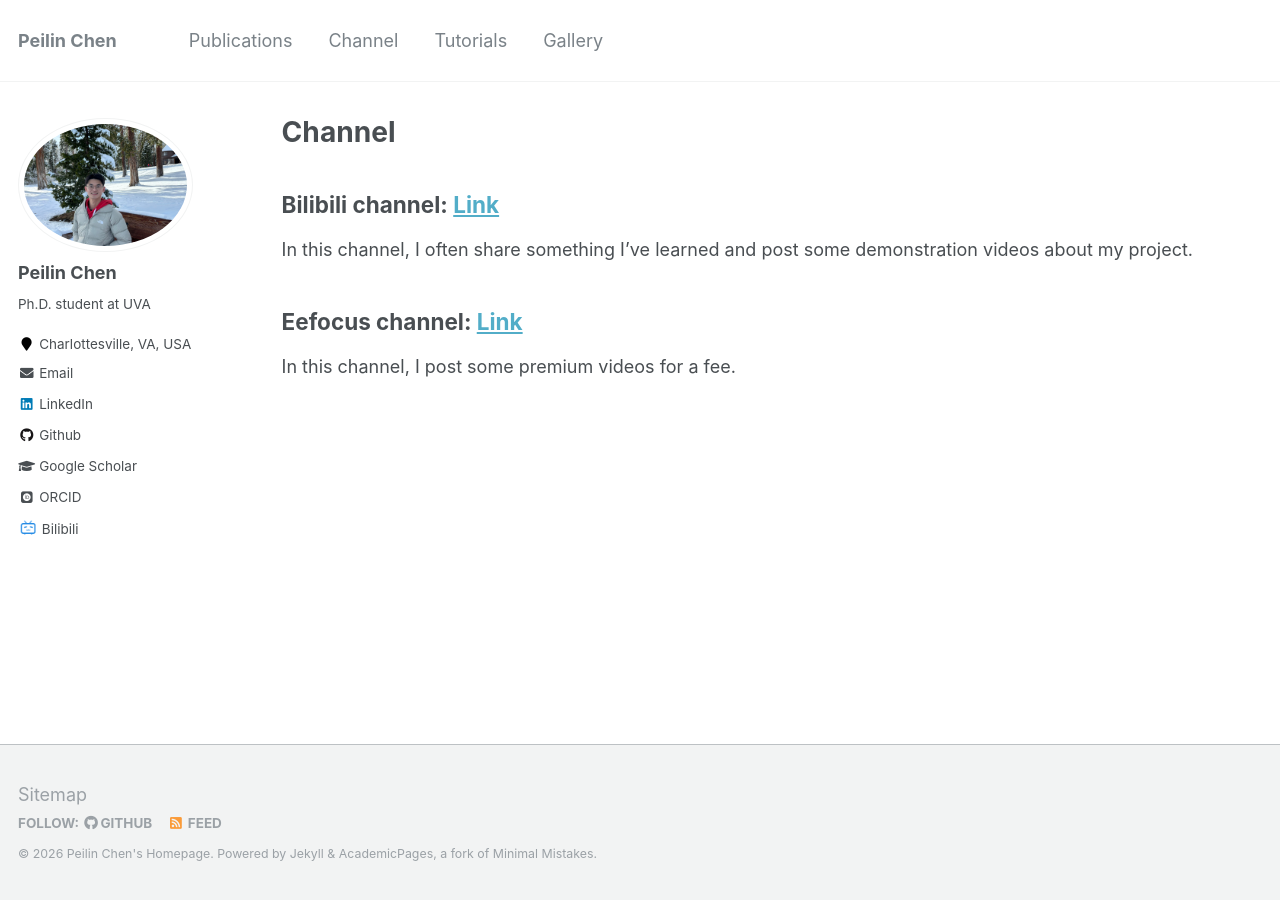
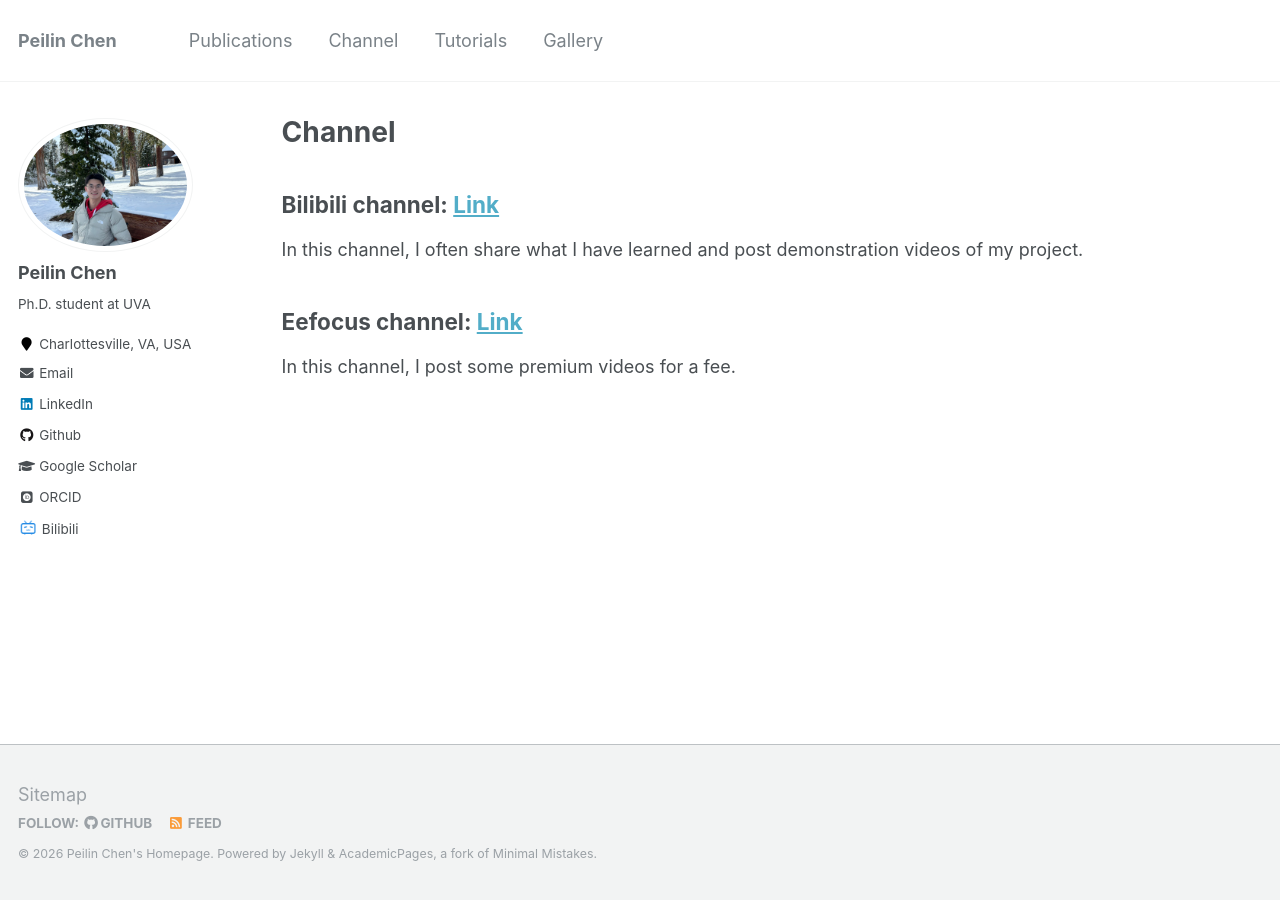
Before and after one commit to peilin-chen/peilin-chen.github.io, a Jekyll site: the page built from _pages/channel.md, in a window 1280 px wide. Built offline with Jekyll 4.4.1, drawn with Linux system fonts in a browser that asks for light colours; some web fonts are replaced.

Commit message:
Improve wording in Bilibili channel description
Rephrase sentence for clarity and conciseness.

```diff
--- a/_pages/channel.md
+++ b/_pages/channel.md
@@ -6,7 +6,7 @@ author_profile: true
 ---
 
 ## Bilibili channel: [Link](https://space.bilibili.com/651870608?spm_id_from=333.1007.0.0)
-In this channel, I often share something I've learned and post some demonstration videos about my project.
+In this channel, I often share what I have learned and post demonstration videos of my project.
 
 ## Eefocus channel: [Link](https://www.eefocus.com/course/1074129.html)
 In this channel, I post some premium videos for a fee.
```
